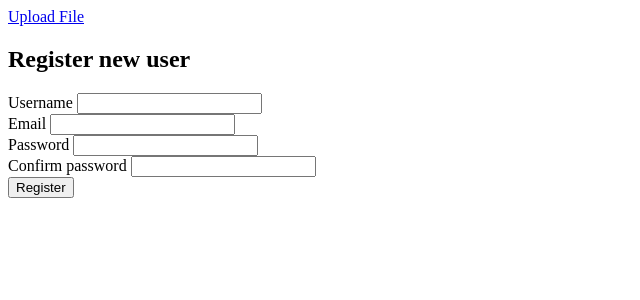
After one commit to madeleinewoodbury/flask-file-uploader, a Flask app: page /auth/register in a window 1280 px wide. The commit adds this page. Shown: the top 300 px of the page, without its empty margins (0-640 px from the left). Run offline with Flask 3, Linux system fonts and the light colour scheme; some libraries are stand-ins or nearby versions.

Commit message:
register user

```diff
--- a/app.py
+++ b/app.py
@@ -1,46 +1,33 @@
-from flask import Flask, jsonify, render_template, request, redirect, url_for
-from werkzeug.utils import secure_filename
-from config import cloudinary, SECRET
 import os
+from flask import Flask
+from dotenv import load_dotenv
+from flask_sqlalchemy import SQLAlchemy
+from flask_migrate import Migrate
+from flask_login import LoginManager
 
+load_dotenv()
 
 app = Flask(__name__)
-app.config['SECRET_KEY'] = SECRET
+db = SQLAlchemy()
+
+app.config['SECRET_KEY'] = os.getenv('SECRET')
+app.config['SQLALCHEMY_DATABASE_URI'] = os.getenv('DB_URI')
 app.config['UPLOAD_FOLDER'] = 'images'
 app.config['MAX_CONTENT_LENGTH'] = 16 * 1024 * 1024
 
-ALLOWED_EXTENSIONS = {'png', 'jpg', 'jpeg', 'gif'}
-BASEDIR = os.path.abspath(os.path.dirname(__file__))
-@app.route('/')
-def index():
-    return render_template('base.html')
+db.init_app(app)
 
-@app.route('/upload', methods=['GET', 'POST'])
-def upload():
-    try:
-        if request.method == 'POST':
-            if 'file' not in request.files:
-                return render_template('uploadFile.html')
+from auth import auth
+from routes import routes
+app.register_blueprint(routes, url_prefix='/')
+app.register_blueprint(auth, url_prefix='/auth')
 
-            file = request.files['file']
-            if file.filename and file.filename.rsplit('.', 1)[1].lower() in ALLOWED_EXTENSIONS:
-                filename = secure_filename(file.filename)
-                filepath = os.path.join(BASEDIR, app.config['UPLOAD_FOLDER'], filename)
-                file.save(filepath)
+migrate = Migrate(app, db)
+import models
 
-                data = cloudinary.uploader.upload(file=filepath,
-                                                  use_filename=True,
-                                                  unique_filename=False,
-                                                  folder='test')
+login_manager = LoginManager()
+login_manager.init_app(app)
 
-                for key, val in data.items():
-                    print(f'{key}; {val}')
-
-                os.remove(filepath)
-            else:
-                print('no filename')
-            return redirect(url_for('index'))
-        else:
-            return render_template('uploadFile.html')
-    except Exception as err:
-        print(err)
+@login_manager.user_loader
+def load_user(id):
+    return models.User.query.get(id)
--- /dev/null
+++ b/auth.py
@@ -0,0 +1,45 @@
+from flask import Blueprint, request, redirect, render_template, url_for
+from werkzeug.security import generate_password_hash, check_password_hash
+from flask_login import login_user
+from forms import RegisterForm
+from models import User
+from app import db
+from uuid import uuid4
+
+auth = Blueprint('auth', __name__)
+
+def register_user(email, username, password, password2):
+        if password != password2:
+            raise Exception('Passwords must match')
+
+        user = User.query.filter_by(email=email).first()
+        if user:
+            raise Exception('User already exist')
+
+        id = str(uuid4())
+        hash_password = generate_password_hash(password, method='sha256')
+        new_user = User(id=id, email=email, username=username, password=hash_password)
+        db.session.add(new_user)
+        db.session.commit()
+
+        return new_user
+
+
+@auth.route('/register', methods=['GET', 'POST'])
+def register():
+    form = RegisterForm()
+    if form.validate_on_submit():
+        username = form.username.data
+        email = form.email.data
+        password = form.password.data
+        password2 = form.password2.data
+
+        try:
+            new_user = register_user(email, username, password, password2)
+            login_user(new_user, remember=True)
+
+            return redirect(url_for('routes.index'))
+        except Exception as err:
+            print(err)
+
+    return render_template('register.html', form=form)
--- a/config.py
+++ b/config.py
@@ -14,5 +14,3 @@ cloudinary.config(
 
 import cloudinary.uploader
 import cloudinary.api
-
-SECRET = os.getenv('SECRET')
--- /dev/null
+++ b/forms.py
@@ -0,0 +1,20 @@
+from flask_wtf import FlaskForm
+from wtforms import StringField, TextAreaField, SubmitField, EmailField, PasswordField, HiddenField, FileField
+from wtforms.validators import DataRequired, Length, Email
+from flask_wtf.file import FileRequired, FileAllowed, FileField
+
+ALLOWED_EXTENSIONS = ['png', 'jpg', 'jpeg', 'gif']
+
+class RegisterForm(FlaskForm):
+    username = StringField("Username", validators=[DataRequired(), Length(max=50)])
+    email = EmailField("Email", validators=[DataRequired(), Email(), Length(max=50)])
+    password = PasswordField("Password", validators=[DataRequired(), Length(min=8, max=32)])
+    password2 = PasswordField("Confirm password", validators=[DataRequired(), Length(min=8, max=32)])
+    submit = SubmitField("Register")
+
+
+class ImageForm(FlaskForm):
+    user_id = HiddenField()
+    file = FileField("Select file to upload", validators=[FileRequired(), FileAllowed(ALLOWED_EXTENSIONS)])
+    description = TextAreaField("Description", validators=[Length(max=150)])
+    submit = SubmitField("Upload")
--- a/models.py
+++ b/models.py
@@ -14,3 +14,4 @@ class Image(db.Model):
     url = db.Column(db.String(255), nullable=False, unique=True)
     created_at = db.Column(db.DateTime(timezone=True), default=func.now())
     user = db.Column(db.String(50), db.ForeignKey('user.id'))
+    description = db.Column(db.String(150))
--- a/templates/base.html
+++ b/templates/base.html
@@ -8,7 +8,7 @@
 </head>
 
 <body>
-    <a href="{{url_for('upload')}}">Upload File</a>
+    <a href="{{url_for('routes.upload')}}">Upload File</a>
     {% block content %}
     {% endblock %}
 </body>
--- /dev/null
+++ b/templates/register.html
@@ -0,0 +1,27 @@
+{% extends "base.html" %}
+{% block content %}
+<section>
+    <h2>Register new user</h2>
+    <form method="POST" action={{url_for('auth.register')}}>
+        {{form.hidden_tag()}}
+        <div>
+            {{form.username.label}}
+            {{form.username}}
+        </div>
+        <div>
+            {{form.email.label}}
+            {{form.email}}
+        </div>
+        <div>
+            {{form.password.label}}
+            {{form.password}}
+        </div>
+        <div>
+            {{form.password2.label}}
+            {{form.password2}}
+        </div>
+        {{form.submit}}
+    </form>
+</section>
+
+{% endblock %}
--- a/templates/uploadFile.html
+++ b/templates/uploadFile.html
@@ -1,7 +1,7 @@
 {% extends 'base.html' %}
 {% block content %}
 <h1>Upload new File</h1>
-<form method="post" action="{{url_for('upload')}}" enctype="multipart/form-data">
+<form method="post" action="{{url_for('routes.upload')}}" enctype="multipart/form-data">
     <input type="file" name="file">
     <input type="submit" value="Upload">
 </form>
```
Also changed, not shown: requirements.txt (+17 -0 lines), routes.py (added, +43 -0 lines).
